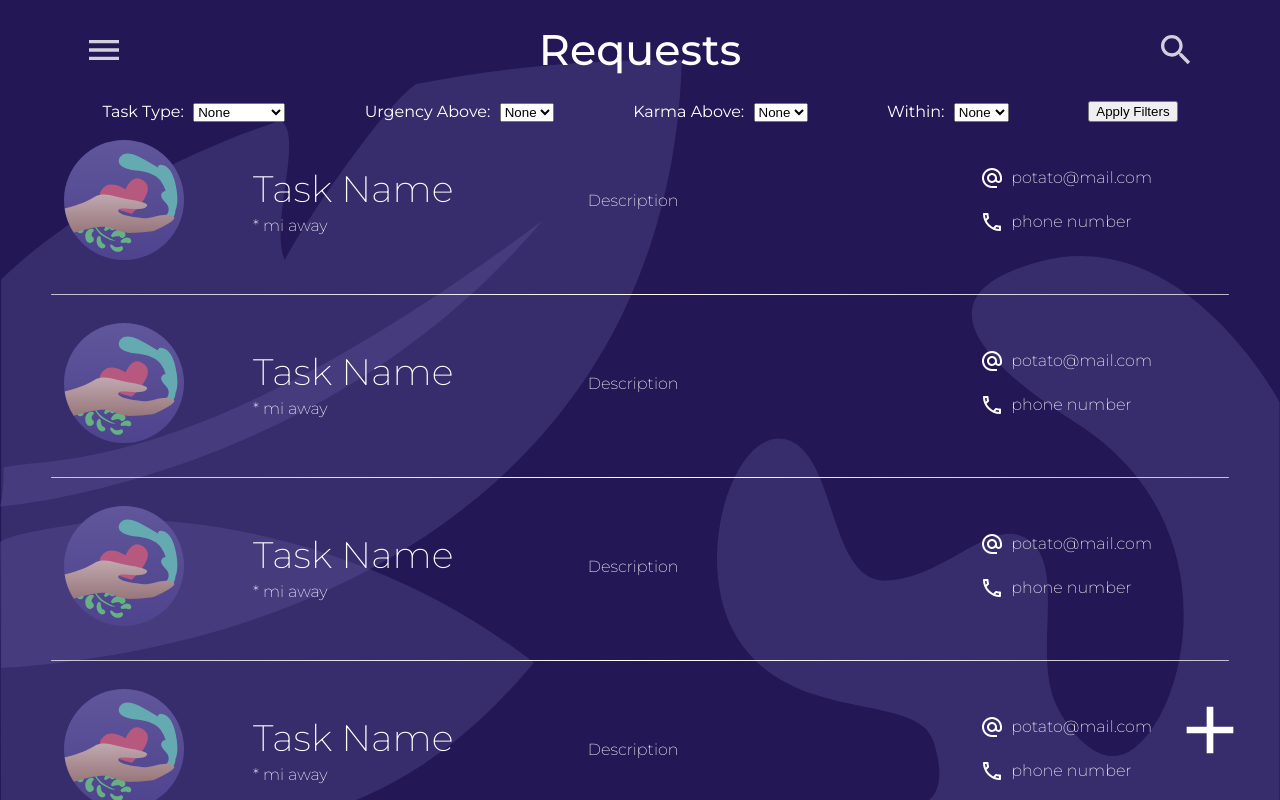
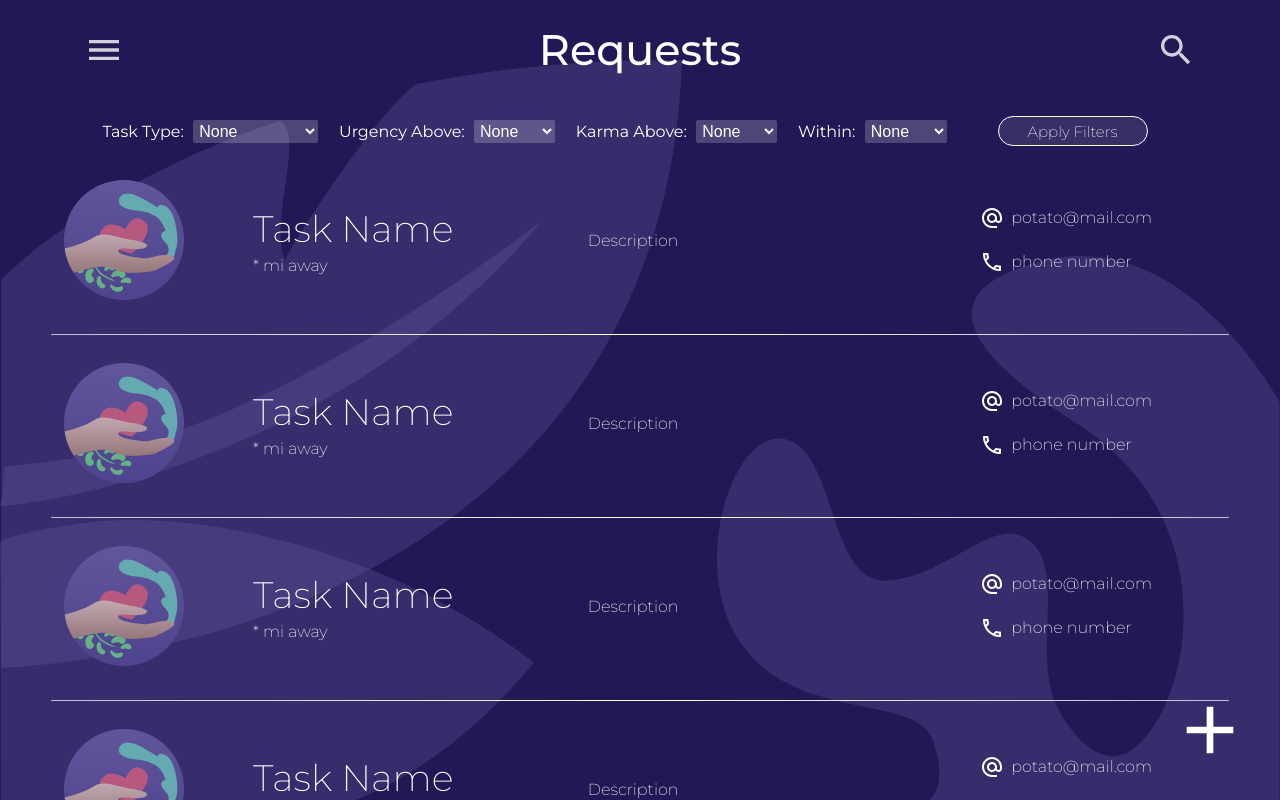
Before and after one commit to vivians-y/Unify, a plain HTML site: page www/HTML/tasks.html in a window 1280 px wide. Drawn offline with Linux system fonts and the light colour scheme; some packages are replaced by stand-ins of ours; no server answers.

Commit message:
Filter nicer

```diff
--- a/www/HTML/main_style.css
+++ b/www/HTML/main_style.css
@@ -90,7 +90,7 @@ hr {
 }
 
 input {
-    height: calc(15px + 2vw + 2vh);
+    height: calc(15px + 1.5vw + 1.5vh);
     width: 80%;
     border: 1px solid rgba(255, 255, 255, .7);
     border-radius: 4px;
@@ -156,7 +156,7 @@ label {
 .task-item-container {
     position: absolute;
     bottom: 0;
-    height: 85vh;
+    height: 80vh;
     overflow-y: scroll;
     width: 100%;
     display: flex;
@@ -315,6 +315,49 @@ label {
     border-radius: 20px;
     padding: 10px 20px;
     margin: 10px 15px 20px;
+    height: calc(40px);
+}
+
+select {
+    -webkit-appearance: button;
+    -moz-appearance: button;
+    -webkit-user-select: none;
+    -moz-user-select: none;
+    -webkit-padding-end: 20px;
+    -moz-padding-end: 20px;
+    -webkit-padding-start: 2px;
+    -moz-padding-start: 2px;
+    background-color: rgba(255, 255, 255, .2); /* Fallback color if gradients are not supported */
+    border-radius: 2px;
+    border: none;
+    outline: transparent;
+    color: white;
+    font-size: inherit;
+    margin: 0;
+    overflow: hidden;
+    padding-top: 2px;
+    padding-bottom: 2px;
+    text-overflow: ellipsis;
+    white-space: nowrap;
+}
+
+.small.button{
+    height: 30px;
+    width: 150px;
+    font-size: 15px;
+}
+
+select:active, select:hover {
+color: rgb(35, 23, 85);
+}
+.select-selected:after {
+    position: absolute;
+    content: "";
+    top: 14px;
+    right: 10px;
+    width: 0;
+    height: 0;
+    border-color: #fff transparent transparent transparent;
 }
 
 .st0 {
@@ -476,7 +519,7 @@ h4 {
 
 #taskform {
     opacity: 1;
-    padding: 40px;
+    padding: 35px;
     background-color: #60569b;
     display: none;
     z-index: 2;
--- a/www/HTML/tasks.html
+++ b/www/HTML/tasks.html
@@ -98,9 +98,9 @@
 
 
 
-        <button onclick="resetTasks()">
+        <div class="button small" onclick="resetTasks()">
             Apply Filters
-        </button>
+        </div>
     </div>
 </header>
 
```
